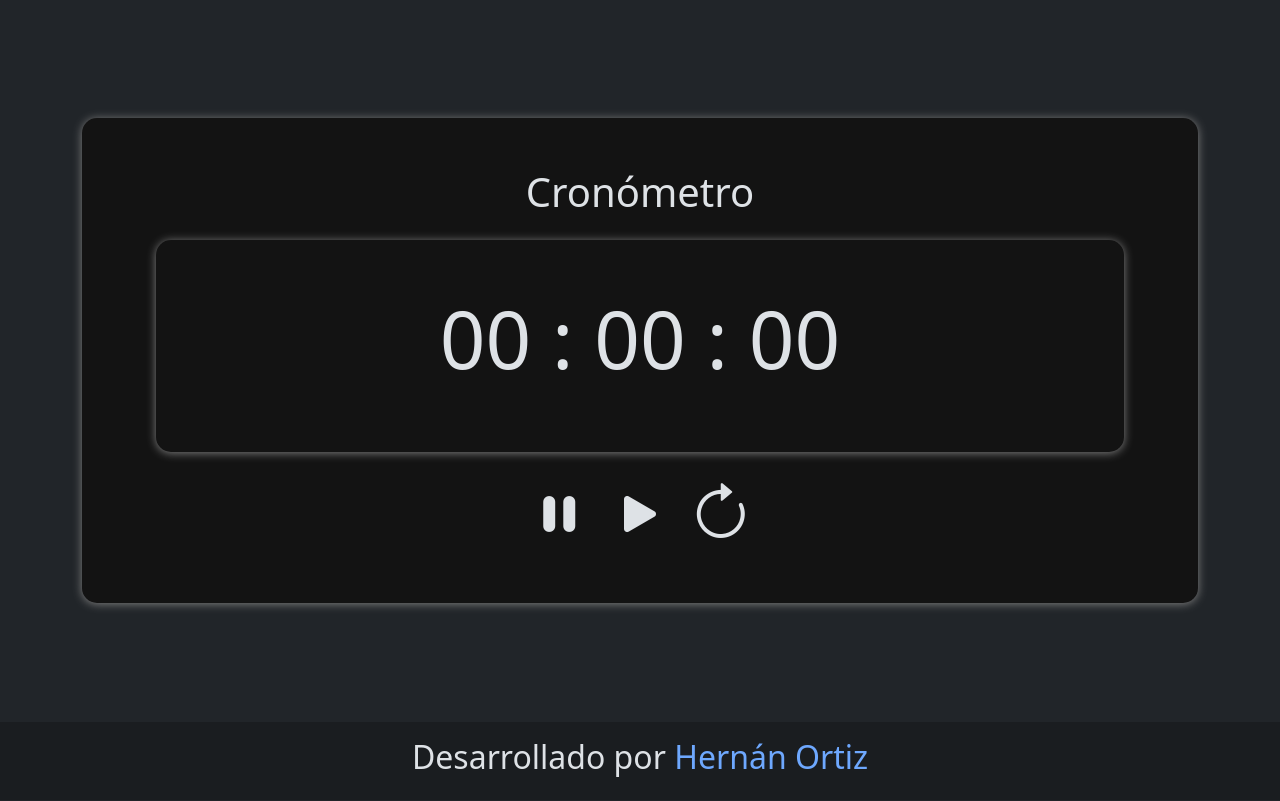
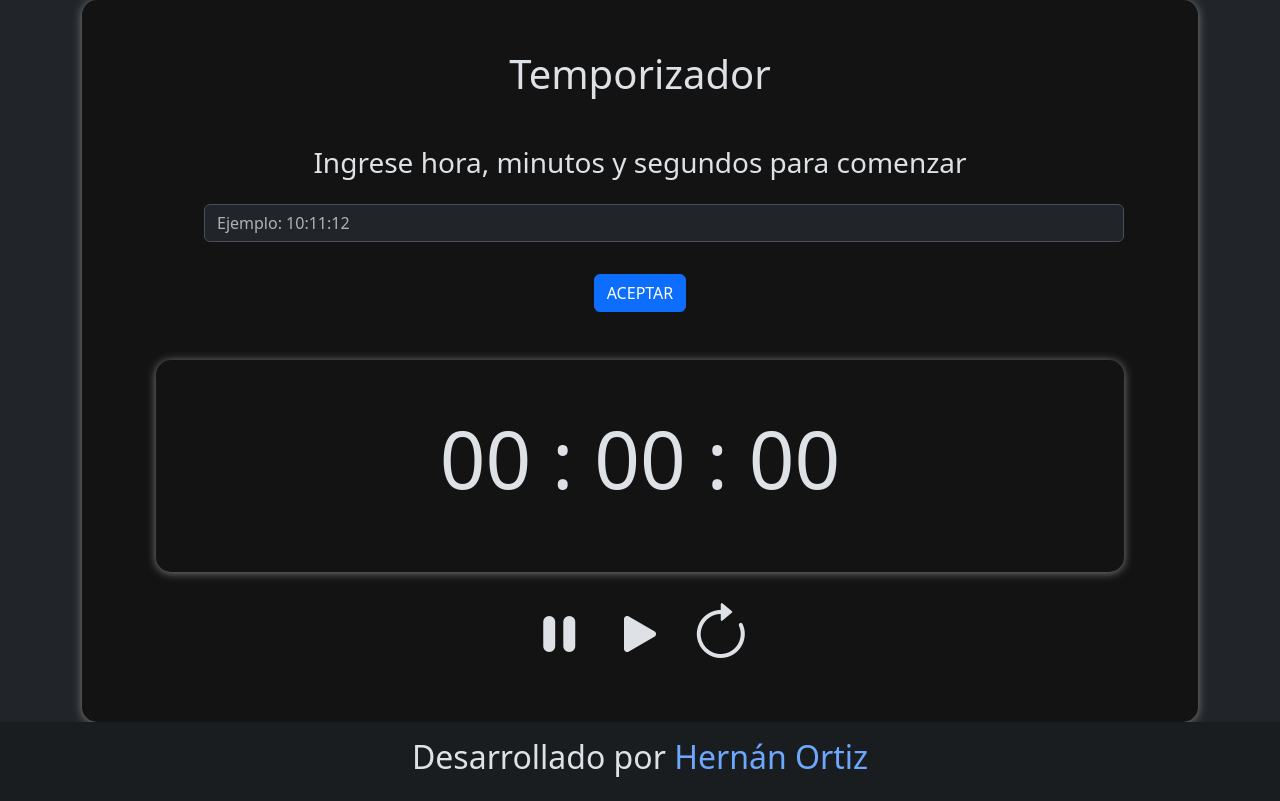
Before and after one commit to hernanortiz1/ejercicio6DOM, a plain HTML site: page index.html in a window 1280 px wide. Drawn offline with nearby package versions, Linux system fonts and the light colour scheme.

Commit message:
agregue input y btn aceptar

```diff
--- a/index.html
+++ b/index.html
@@ -1,6 +1,6 @@
 <!DOCTYPE html>
 <html lang="en" data-bs-theme="dark">
-<head>
+  <head>
     <meta charset="UTF-8" />
     <meta name="viewport" content="width=device-width, initial-scale=1.0" />
     <meta name="description" content="Practica de DOM" />
@@ -15,11 +15,25 @@
     <link rel="stylesheet" href="./css/style.css" />
     <title>Ejercicio 6 DOM</title>
   </head>
-<body>
-      <main>
+  <body>
+    <main>
       <section class="container">
         <div class="contenedorPrincipal text-center">
-          <h1>Cronómetro</h1>
+          <h1>Temporizador</h1>
+          <div class="m-5">
+            <h3>Ingrese hora, minutos y segundos para comenzar</h3>
+            <div class="input-group m-4">
+              <input
+                type="text"
+                class="form-control"
+                placeholder="Ejemplo: 10:11:12"
+                aria-label="input"
+                aria-describedby="basic-addon1"
+              />
+            </div>
+
+            <button type="button" class="btn btn-primary mt-2">ACEPTAR</button>
+          </div>
           <div class="contenedorPrincipal m-4">
             <p class="display-1">00 : 00 : 00</p>
           </div>
@@ -44,5 +58,5 @@
         </h2>
       </div>
     </footer>
-</body>
+  </body>
 </html>
```
